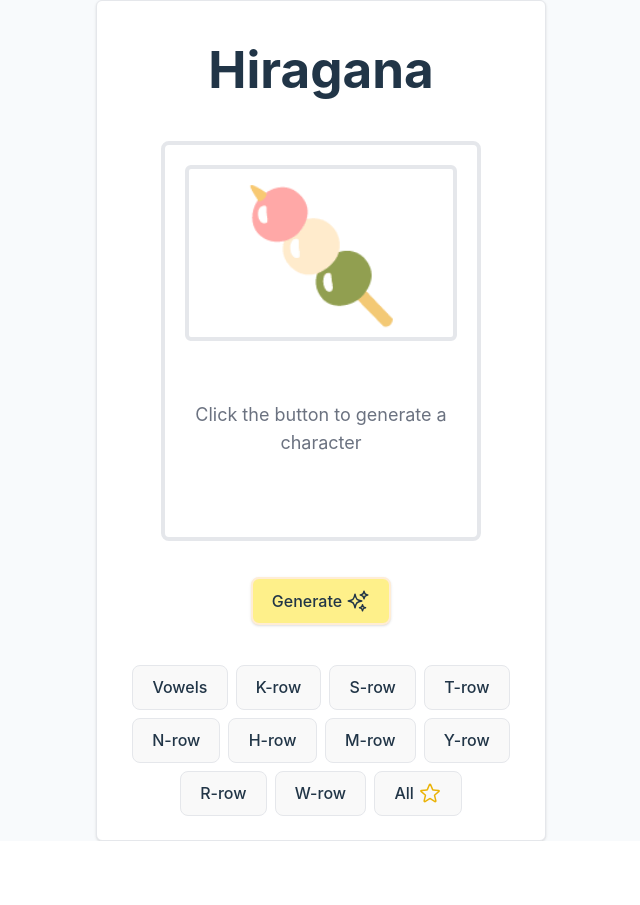
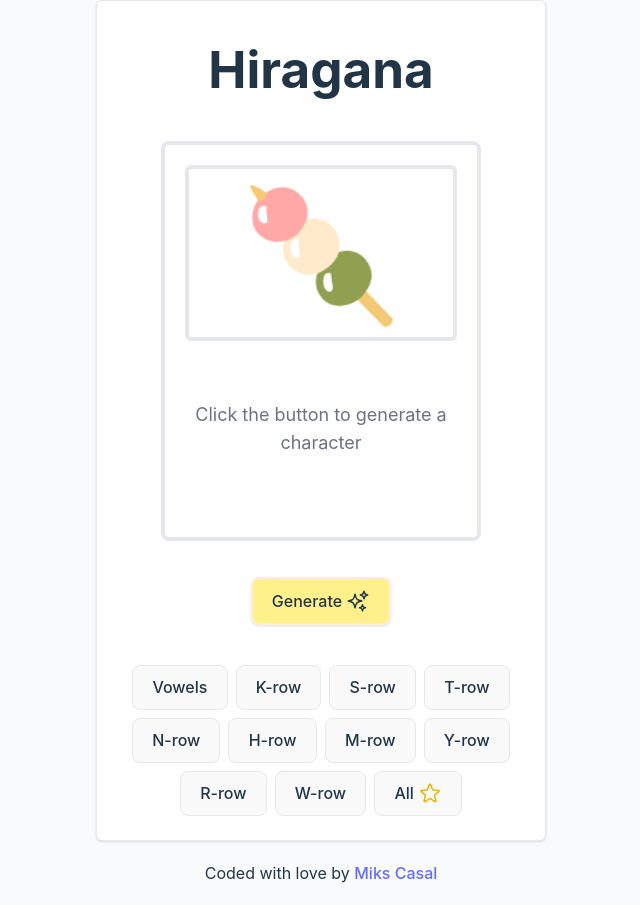
Before and after one commit to mikskywalker/japanese-flashcards, a React (Vite) app in the folder flashcards/: page / in a window 1280 px wide. Shown: the whole page, without its empty margins (319-959 px from the left). Before the commit the page ends 841 px from the top, so only its background shows below. Built offline with nearby package versions, Linux system fonts and the light colour scheme.

Commit message:
initial footer setup

```diff
--- a/flashcards/src/App.tsx
+++ b/flashcards/src/App.tsx
@@ -3,10 +3,11 @@ import Footer from "./components/Footer";
 
 function App() {
   return (
-    <div className="flex items-center justify-center">
-      <div className="bg-white md:border md:rounded-md shadow ">
+    <div className="">
+      <div className="bg-white md:border md:rounded-md md:shadow ">
         <Hiragana />
       </div>
+      <Footer />
     </div>
   );
 }
--- a/flashcards/src/components/Footer.tsx
+++ b/flashcards/src/components/Footer.tsx
@@ -3,7 +3,7 @@ import React from "react";
 export default function Footer() {
   return (
     <footer className="flex justify-center text-center dark:bg-gray-800">
-      <div className="bg-white border rounded-md p-4">
+      <div className="my-5">
         <p>
           Coded with love by <a href="#">Miks Casal</a>
         </p>
```
